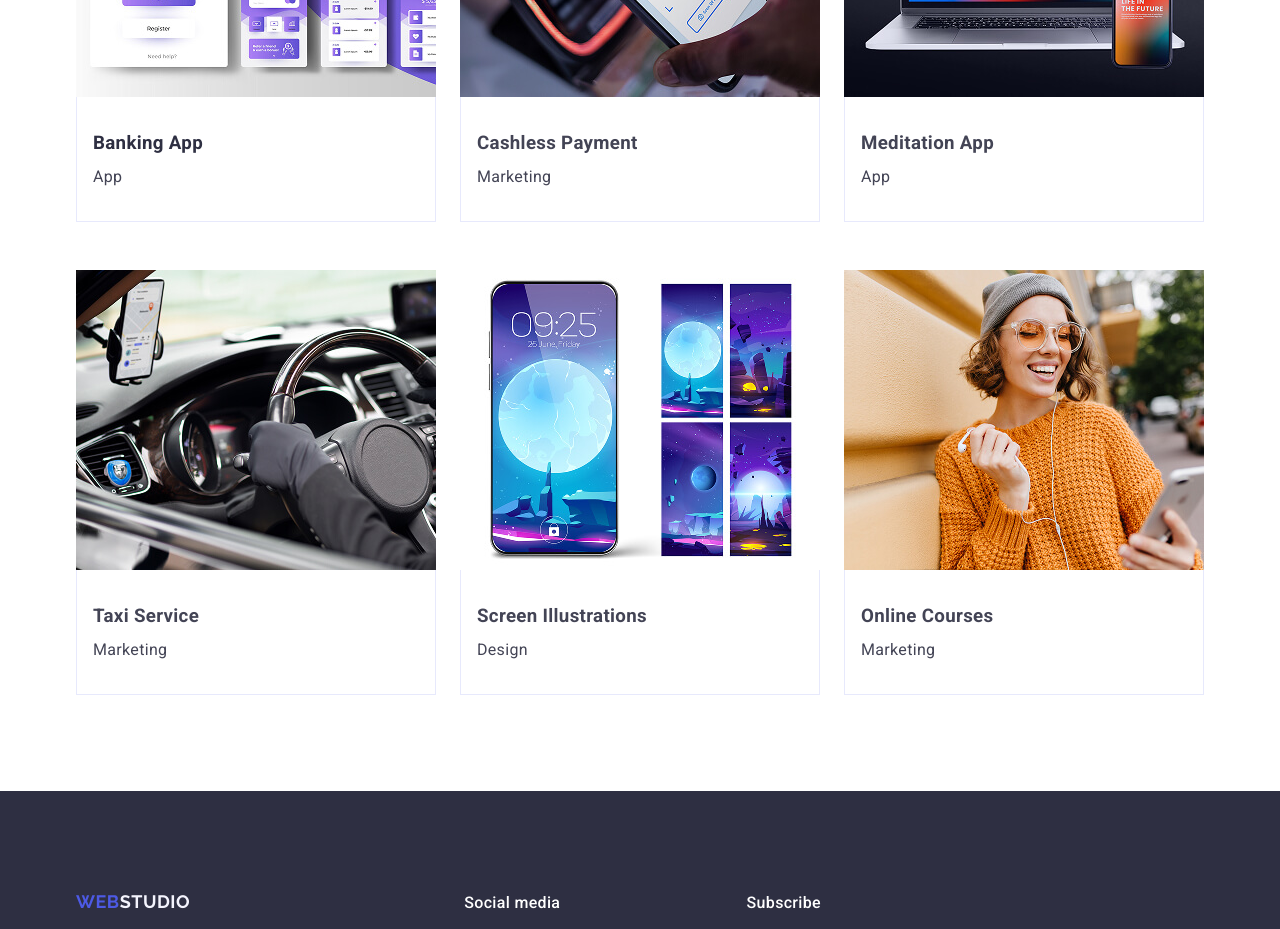
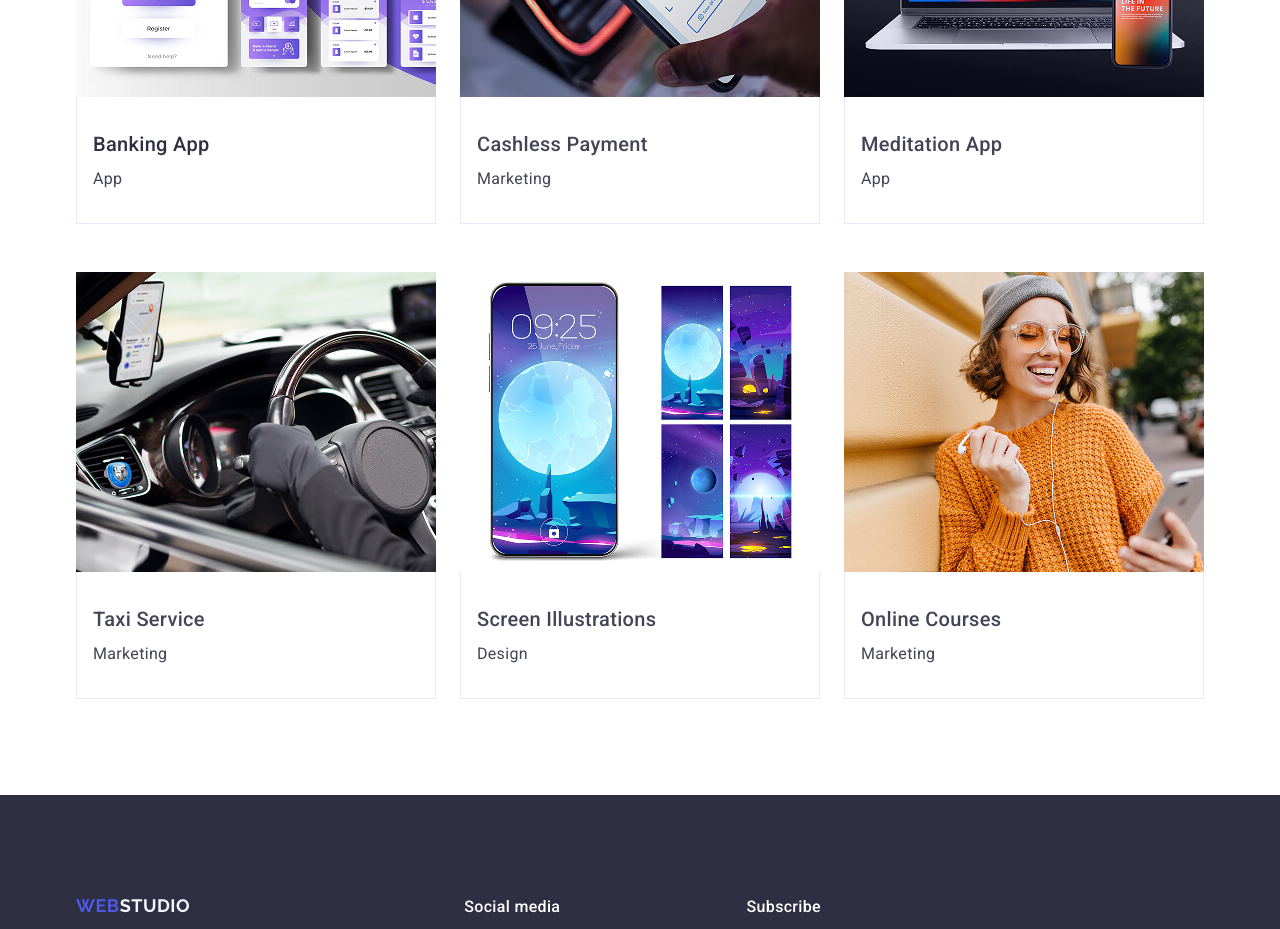
Before and after one commit to serhii-stetsiuk/goit-markup-hw-06, a plain HTML site: page index.html in a window 1280 px wide. Shown: the part 2240-3169 px from the top of the page. Drawn offline with nearby package versions, Linux system fonts and the light colour scheme.

Commit message:
Chenge font size h3

```diff
--- a/css/styles.css
+++ b/css/styles.css
@@ -739,6 +739,10 @@ ul {
 		.portfolio-item {
 			flex-basis: calc((100% - 48px) / 3);
 		}
+.portfolio-bold-three {
+	font-weight: 500;
+	font-size: 20px;
+}
 }
 
 /* footer */
@@ -994,13 +998,14 @@ a.baner-basement {
 }
 
 .popap-card-comment {
+
 	padding: 8px 16px;
 	font-size: 12px;
 	line-height: 1.17;
 	letter-spacing: 0.04em;
 	color: rgba(46, 47, 66, 0.4);
 	height: 120px;
-	resize: none;
+		resize: none;
 	border: 1px solid rgba(46, 47, 66, 0.4);
 	background-color: transparent;
 	transition: border-color 250ms cubic-bezier(0.4, 0, 0.2, 1);
--- a/index.html
+++ b/index.html
@@ -429,7 +429,7 @@
                       ./images/mobile/banking-app-mobile@1x.jpg 1x,
                       ./images/mobile/banking-app-mobile@2x.jpg 2x
                     "
-                    media="(man-width: 767px)"
+                    media="(max-width: 767px)"
                   />
                   <img
                     src="./images/mobile/banking-app-mobile@1x.jpg"
```
